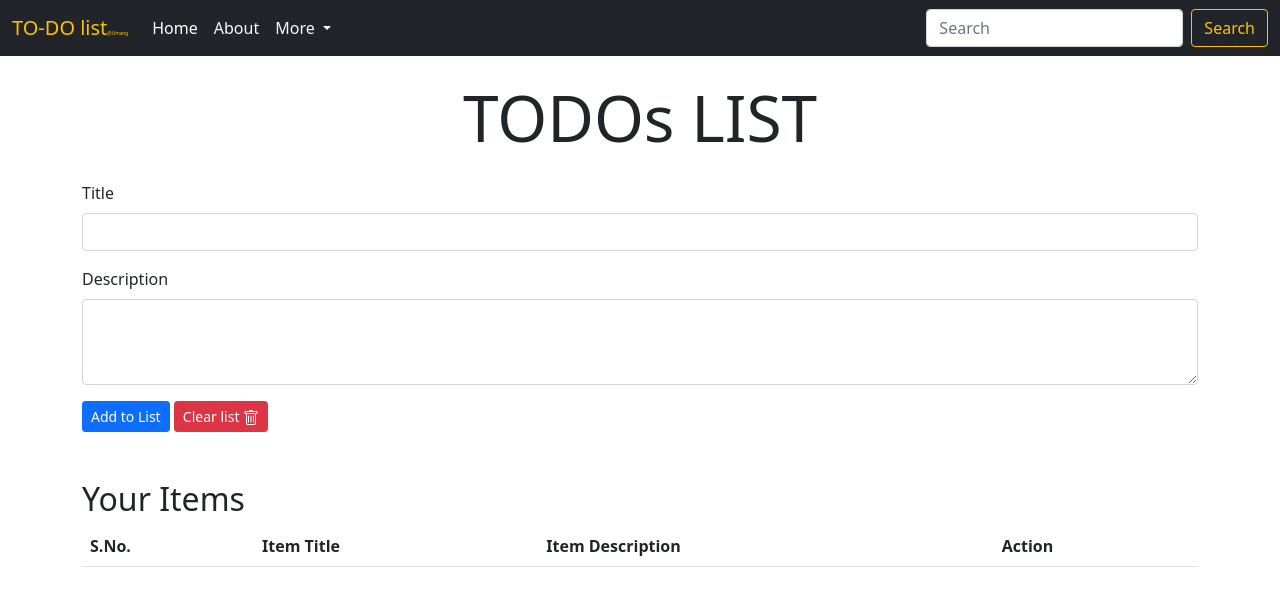
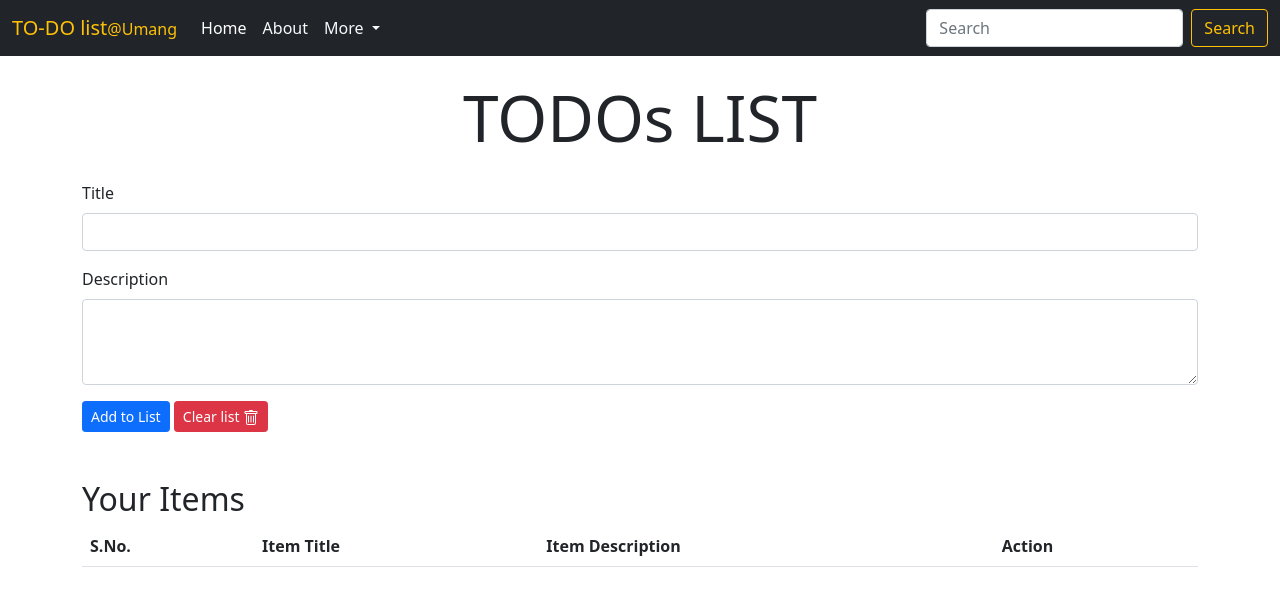
Before and after one commit to umang27102001/ToDo-List, a plain HTML site: page index.html in a window 1280 px wide. Drawn offline with nearby package versions, Linux system fonts and the light colour scheme.

Commit message:
Update index.html

```diff
--- a/index.html
+++ b/index.html
@@ -16,7 +16,7 @@
 <body>
     <nav class="navbar navbar-expand-lg navbar-dark bg-dark text-warning">
         <div class="container-fluid">
-            <a class="navbar-brand text-warning " href="#">TO-DO list<span style="font-size:0.3rem">@Umang</span></a>
+            <a class="navbar-brand text-warning " href="#">TO-DO list<span style="font-size:1rem">@Umang</span></a>
             <button class="navbar-toggler" type="button" data-bs-toggle="collapse"
                 data-bs-target="#navbarSupportedContent" aria-controls="navbarSupportedContent" aria-expanded="false"
                 aria-label="Toggle navigation">
```
